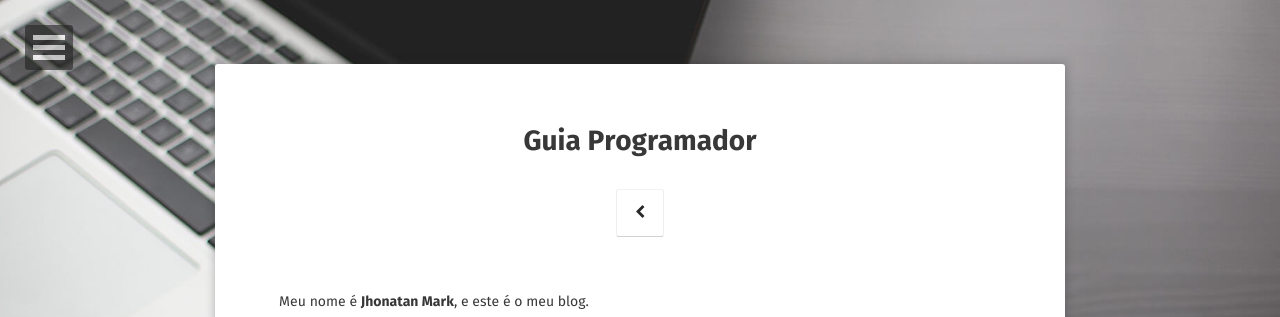
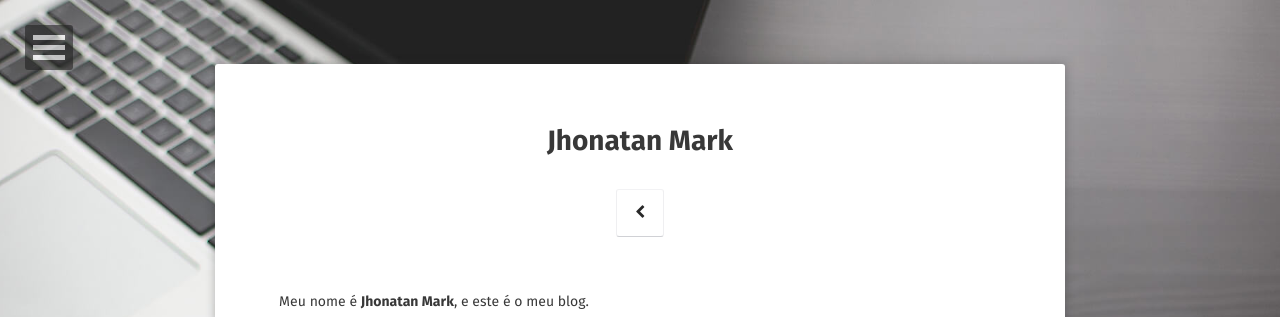
Before and after one commit to jhoemrs/jhoemrs.github.io, a Jekyll site: the page built from about/index.md, in a window 1280 px wide. Shown: the top 317 px of the page. Built offline with Jekyll 4.4.1, drawn with Linux system fonts in a browser that asks for light colours; some web fonts are replaced.

Commit message:
Atualizacao Nome Site.

```diff
--- a/about/index.md
+++ b/about/index.md
@@ -1,6 +1,6 @@
 ---
 layout: page
-title: Guia Programador
+title: Jhonatan Mark
 tags: [about]
 date: 2016-01-01
 comments: false
```
